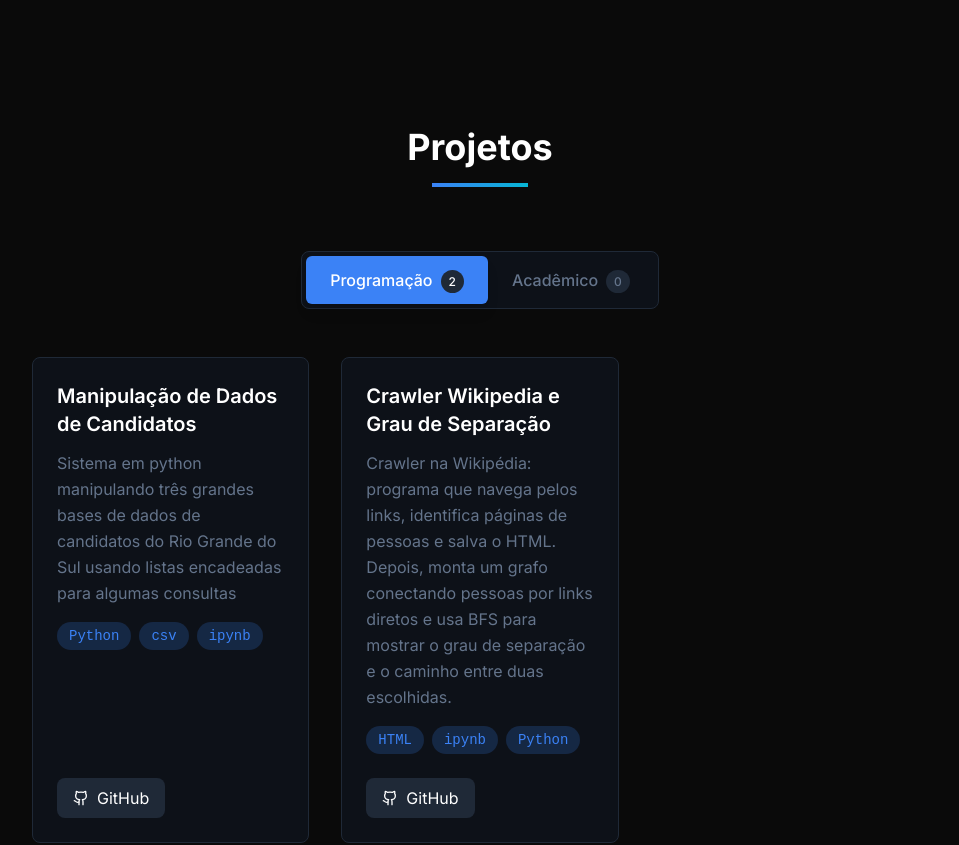
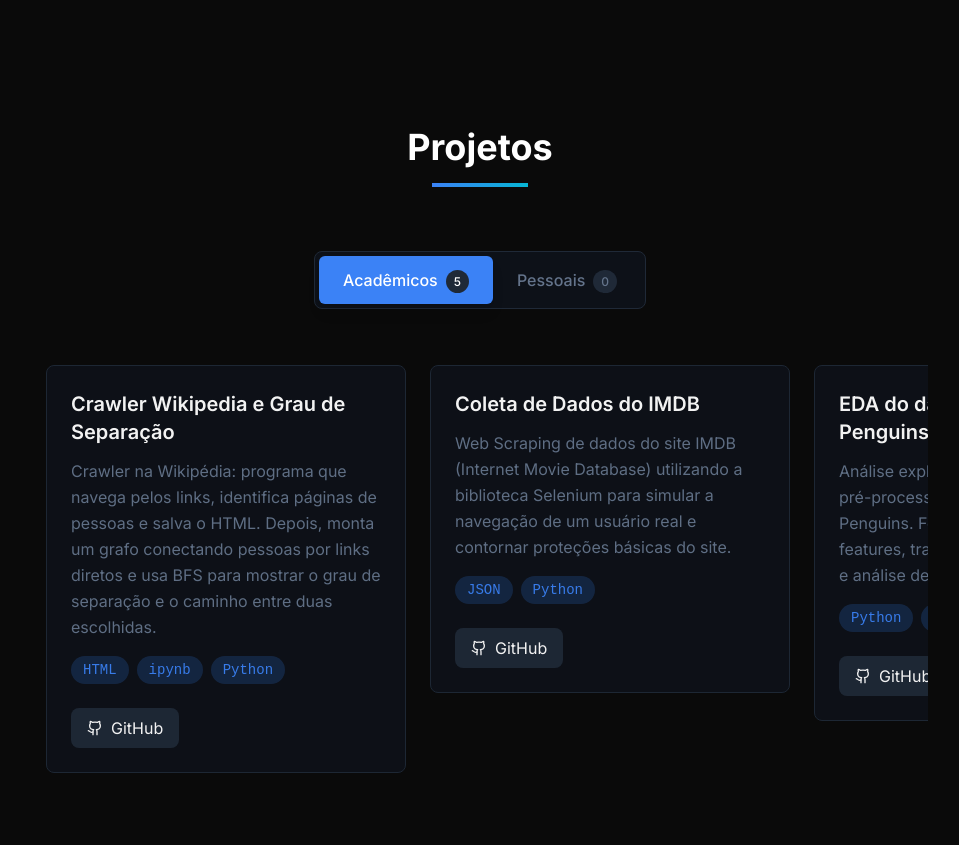
Before and after one commit to lucasnk1/portfolio-leuck, a Next.js app: page / in a window 1280 px wide. Shown: the part 1260-2105 px from the top of the page, without its empty margins (160-1119 px from the left). Built offline with nearby package versions, Linux system fonts and the light colour scheme.

Commit message:
Projects: renomeia abas para Acadêmicos/Pessoais e implementa roleta horizontal infinita com autoplay, hover pausa/realce, drag e acessibilidade

```diff
--- a/components/ProjectsSection.tsx
+++ b/components/ProjectsSection.tsx
@@ -1,7 +1,7 @@
 'use client'
 
-import { useState } from 'react'
-import { motion, AnimatePresence } from 'framer-motion'
+import { useEffect, useMemo, useRef, useState } from 'react'
+import { motion, useMotionValue, useTransform } from 'framer-motion'
 import { Language, translations } from '@/lib/i18n'
 import ProjectCard from './ProjectCard'
 import { ExternalLink } from 'lucide-react'
@@ -21,9 +21,17 @@ interface Project {
 
 const ProjectsSection = ({ currentLanguage }: ProjectsSectionProps) => {
   const t = translations[currentLanguage]
-  const [activeTab, setActiveTab] = useState<'programming' | 'academic'>('programming')
+  const [activeTab, setActiveTab] = useState<'academic' | 'personal'>('academic')
+  const [isPaused, setIsPaused] = useState(false)
+  const [hoveredIndex, setHoveredIndex] = useState<number | null>(null)
 
-  const programmingProjects: Project[] = [
+  const containerRef = useRef<HTMLDivElement | null>(null)
+  const trackRef = useRef<HTMLDivElement | null>(null)
+  const x = useMotionValue(0)
+  const dimOpacity = useTransform(x, () => (hoveredIndex !== null ? 0.55 : 1))
+
+  // Agora: Acadêmicos
+  const academicProjects: Project[] = [
     {
       title: "Manipulação de Dados de Candidatos",
       description: "Sistema em python manipulando três grandes bases de dados de candidatos do Rio Grande do Sul usando listas encadeadas para algumas consultas",
@@ -35,11 +43,30 @@ const ProjectsSection = ({ currentLanguage }: ProjectsSectionProps) => {
       description: "Crawler na Wikipédia: programa que navega pelos links, identifica páginas de pessoas e salva o HTML. Depois, monta um grafo conectando pessoas por links diretos e usa BFS para mostrar o grau de separação e o caminho entre duas escolhidas.",
       technologies: ["HTML", "ipynb", "Python"],
       githubUrl: "https://github.com/lucasnk1/crawler-wikipedia",
+    },
+    {
+      title: "Coleta de Dados do IMDB",
+      description: "Web Scraping de dados do site IMDB (Internet Movie Database) utilizando a biblioteca Selenium para simular a navegação de um usuário real e contornar proteções básicas do site.",
+      technologies: ["JSON", "Python"],
+      githubUrl: "https://github.com/lucasnk1/Coleta-de-Dados-do-IMDB",
+    },
+    {
+      title: "EDA do dataset Palmer Penguins ",
+      description: "Análise exploratória de dados (EDA) e pré-processamento do dataset Palmer Penguins. Foco na identificação de features, tratamento de valores faltantes e análise de balanceamento de classes.",
+      technologies: ["Python", "csv", "ipynb"],
+      githubUrl: "https://github.com/lucasnk1/analise-dados-penguins",
+    },
+    {
+      title: "API REST Pandas ClashDataset ",
+      description: "API REST em Flask para manipulação e consulta (CRUD) de dados do dataset clash_wiki_dataset.csv com Pandas. Inclui script de consumo (requests) e coleção Postman para validação.",
+      technologies: ["Python", "csv", "ipynb", "Flask", "Postman", "requests","Pandas","API REST"],
+      githubUrl: "https://github.com/lucasnk1/API-REST-Pandas-ClashDataset",
     }
     // Adicione mais projetos de programação aqui
   ]
 
-  const academicProjects: Project[] = [
+  // Agora: Pessoais
+  const personalProjects: Project[] = [
    // {
       //title: "E2E – Estudante para Estudante",
       //description: "Projeto acadêmico focado em [descrição a ser adicionada]",
@@ -51,20 +78,65 @@ const ProjectsSection = ({ currentLanguage }: ProjectsSectionProps) => {
 
   const tabs = [
     {
-      id: 'programming' as const,
-      label: 'Programação',
-      count: programmingProjects.length
+      id: 'academic' as const,
+      label: 'Acadêmicos',
+      count: academicProjects.length
     },
     {
-      id: 'academic' as const,
-      label: 'Acadêmico',
-      count: academicProjects.length
+      id: 'personal' as const,
+      label: 'Pessoais',
+      count: personalProjects.length
     }
   ]
 
   const getActiveProjects = () => {
-    return activeTab === 'programming' ? programmingProjects : academicProjects
+    return activeTab === 'academic' ? academicProjects : personalProjects
   }
+
+  // Lista duplicada para loop infinito (evita "roleta" vazia)
+  const projectsLoop = useMemo(() => {
+    const list = getActiveProjects()
+    // garante ao menos alguns itens visíveis (cai no Acadêmicos se pessoal estiver vazio)
+    const fallback = academicProjects
+    const base = list.length > 0 ? list : (fallback.length > 0 ? fallback : list)
+    return [...base, ...base, ...base]
+  }, [activeTab, academicProjects, personalProjects])
+
+  // Autoplay com requestAnimationFrame (fluxo contínuo esquerda -> direita)
+  useEffect(() => {
+    let raf: number
+    const speedPxPerSec = 60 // ajuste de velocidade
+    let prevTs = 0
+
+    const step = (ts: number) => {
+      if (!prevTs) prevTs = ts
+      const dt = (ts - prevTs) / 1000
+      prevTs = ts
+
+      if (!isPaused) {
+        const track = trackRef.current
+        const container = containerRef.current
+        if (track && container) {
+          const containerWidth = container.getBoundingClientRect().width
+          const trackWidth = track.scrollWidth
+          // move para a esquerda
+          let next = x.get() - speedPxPerSec * dt
+          // quando metade do track passou, reseta para 0
+          const resetThreshold = -(trackWidth / 3) // porque triplicamos os itens
+          if (next <= resetThreshold) next = 0
+          // evita "puxões" quando for muito maior que container
+          if (trackWidth > containerWidth) {
+            x.set(next)
+          }
+        }
+      }
+
+      raf = requestAnimationFrame(step)
+    }
+
+    raf = requestAnimationFrame(step)
+    return () => cancelAnimationFrame(raf)
+  }, [isPaused, activeTab])
 
   return (
     <section id="projetos" className="section-padding">
@@ -102,41 +174,85 @@ const ProjectsSection = ({ currentLanguage }: ProjectsSectionProps) => {
           </div>
         </div>
 
-        {/* Projects Grid */}
-        <AnimatePresence mode="wait">
+        {/* Roleta horizontal infinita */}
+        <div
+          ref={containerRef}
+          className="relative overflow-hidden"
+          tabIndex={0}
+          onKeyDown={(e) => {
+            const step = 80
+            if (e.key === 'ArrowLeft') {
+              setIsPaused(true)
+              x.set(x.get() + step)
+            } else if (e.key === 'ArrowRight') {
+              setIsPaused(true)
+              x.set(x.get() - step)
+            } else if (e.key === 'Escape') {
+              setIsPaused(false)
+            }
+          }}
+          onMouseLeave={() => {
+            setHoveredIndex(null)
+            setIsPaused(false)
+          }}
+        >
           <motion.div
-            key={activeTab}
-            initial={{ opacity: 0, y: 20 }}
-            animate={{ opacity: 1, y: 0 }}
-            exit={{ opacity: 0, y: -20 }}
-            transition={{ duration: 0.3 }}
-            className="grid grid-cols-1 md:grid-cols-2 lg:grid-cols-3 gap-8"
+            ref={trackRef}
+            style={{ x, opacity: dimOpacity as unknown as number }}
+            drag="x"
+            dragElastic={0.05}
+            dragMomentum={false}
+            onDragStart={() => setIsPaused(true)}
+            onDragEnd={() => setIsPaused(false)}
+            className="flex gap-6 py-2"
           >
-            {getActiveProjects().map((project, index) => (
-              <ProjectCard
-                key={`${activeTab}-${index}`}
-                {...project}
-                index={index}
-              />
-            ))}
+            {projectsLoop.map((project, idx) => {
+              const isHovered = hoveredIndex === idx
+              return (
+                <motion.div
+                  key={`${activeTab}-loop-${idx}`}
+                  onMouseEnter={() => {
+                    setHoveredIndex(idx)
+                    setIsPaused(true)
+                  }}
+                  onFocus={() => {
+                    setHoveredIndex(idx)
+                    setIsPaused(true)
+                  }}
+                  onBlur={() => {
+                    setHoveredIndex((current) => (current === idx ? null : current))
+                    setIsPaused(false)
+                  }}
+                  className={`shrink-0 w-[320px] md:w-[360px]`}
+                  tabIndex={0}
+                  animate={{
+                    scale: isHovered ? 1.05 : 1,
+                    filter: isHovered ? 'brightness(1.15)' : 'brightness(0.95)'
+                  }}
+                  transition={{ type: 'spring', stiffness: 260, damping: 20 }}
+                >
+                  <div className={isHovered ? 'ring-2 ring-primary/70 rounded-xl' : ''}>
+                    <ProjectCard
+                      {...project}
+                      index={idx % (getActiveProjects().length || 1)}
+                    />
+                  </div>
+                </motion.div>
+              )
+            })}
           </motion.div>
-        </AnimatePresence>
+        </div>
 
-        {/* Empty State */}
-        {getActiveProjects().length === 0 && (
-          <motion.div
-            initial={{ opacity: 0 }}
-            animate={{ opacity: 1 }}
-            className="text-center py-16"
-          >
+        {/* Empty State (mantém aviso caso nenhuma lista exista) */}
+        {academicProjects.length === 0 && personalProjects.length === 0 && (
+          <div className="text-center py-16">
             <div className="text-6xl mb-4">📁</div>
             <p className="text-secondary text-lg">
               {currentLanguage === 'pt'
                 ? 'Nenhum projeto encontrado nesta categoria ainda.'
-                : 'No projects found in this category yet.'
-              }
+                : 'No projects found in this category yet.'}
             </p>
-          </motion.div>
+          </div>
         )}
       </div>
     </section>
```
